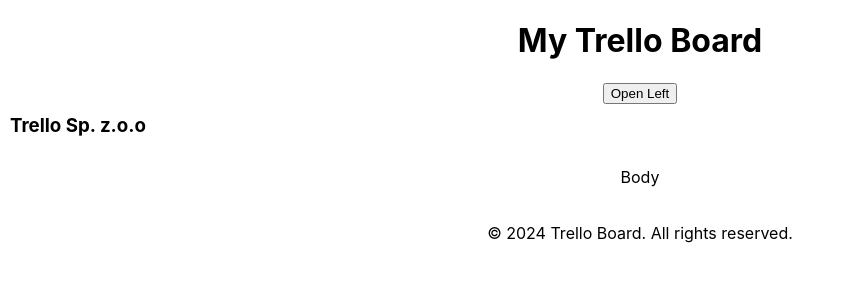
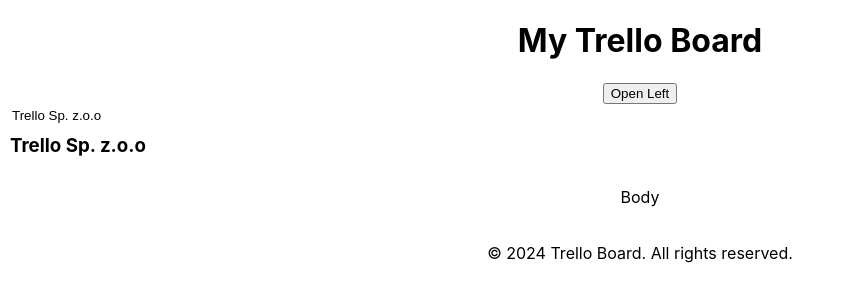
Before and after one commit to jagodabie/trello-board, a React (Create React App) app: page / in a window 1280 px wide. Shown: the top 302 px of the page, without its empty margins (0-845 px from the left). Built offline with nearby package versions, Linux system fonts and the light colour scheme.

Commit message:
feat(): Reuseable input

```diff
--- /dev/null
+++ b/src/components/UI/Input/Input.tsx
@@ -0,0 +1,37 @@
+import React, { useState, ChangeEvent } from 'react';
+import { StyledInput } from './';
+
+interface InputProps {
+  placeholder: string;
+  name: string;
+  type?: string;
+  defaultValue?: string | number;
+  onBlur?: (inputValue?: string) => void;
+}
+
+export const Input: React.FC<InputProps> = ({
+  placeholder,
+  name,
+  type,
+  defaultValue,
+  onBlur,
+}) => {
+  const [inputValue, setInputValue] = useState<string>(
+    defaultValue?.toString() || ''
+  );
+
+  const handleInputChange = (e: ChangeEvent<HTMLInputElement>) => {
+    setInputValue(e.target.value);
+  };
+
+  return (
+    <StyledInput
+      name={name}
+      type={type ? type : 'text'}
+      value={inputValue}
+      placeholder={placeholder}
+      onChange={handleInputChange}
+      onBlur={onBlur ? () => onBlur(inputValue) : undefined}
+    />
+  );
+};
--- /dev/null
+++ b/src/components/UI/Input/index.ts
@@ -0,0 +1,21 @@
+import styled from 'styled-components';
+
+export const StyledInput = styled.input`
+  border: none;
+  padding: 0;
+  margin: 0;
+  background: none;
+  margin-left: 12px;
+
+  &::placeholder {
+    color: #88819f;
+    display: inline-block;
+    font-size: 13px;
+    font-weight: 600;
+    margin-left: 2px;
+  }
+
+  &:focus {
+    outline: none;
+  }
+`;
--- a/src/pages/BoardView.tsx
+++ b/src/pages/BoardView.tsx
@@ -1,4 +1,5 @@
 import { BoardHeader, BoardMain, Heading, StyledBoardView } from '.';
+import { Input } from '../components/UI/Input/Input';
 import { useAppSelector } from '../hooks/useAppDispatch';
 
 export const BoardView = ({ id }: { id: string }) => {
@@ -9,6 +10,11 @@ export const BoardView = ({ id }: { id: string }) => {
   return (
     <StyledBoardView>
       <BoardHeader>
+        <Input
+          name='tasks-list'
+          placeholder='Add list'
+          defaultValue={workspace?.name || ''}
+        />
         <Heading>{workspace?.name || ''}</Heading>
       </BoardHeader>
       <BoardMain>Body</BoardMain>
```
